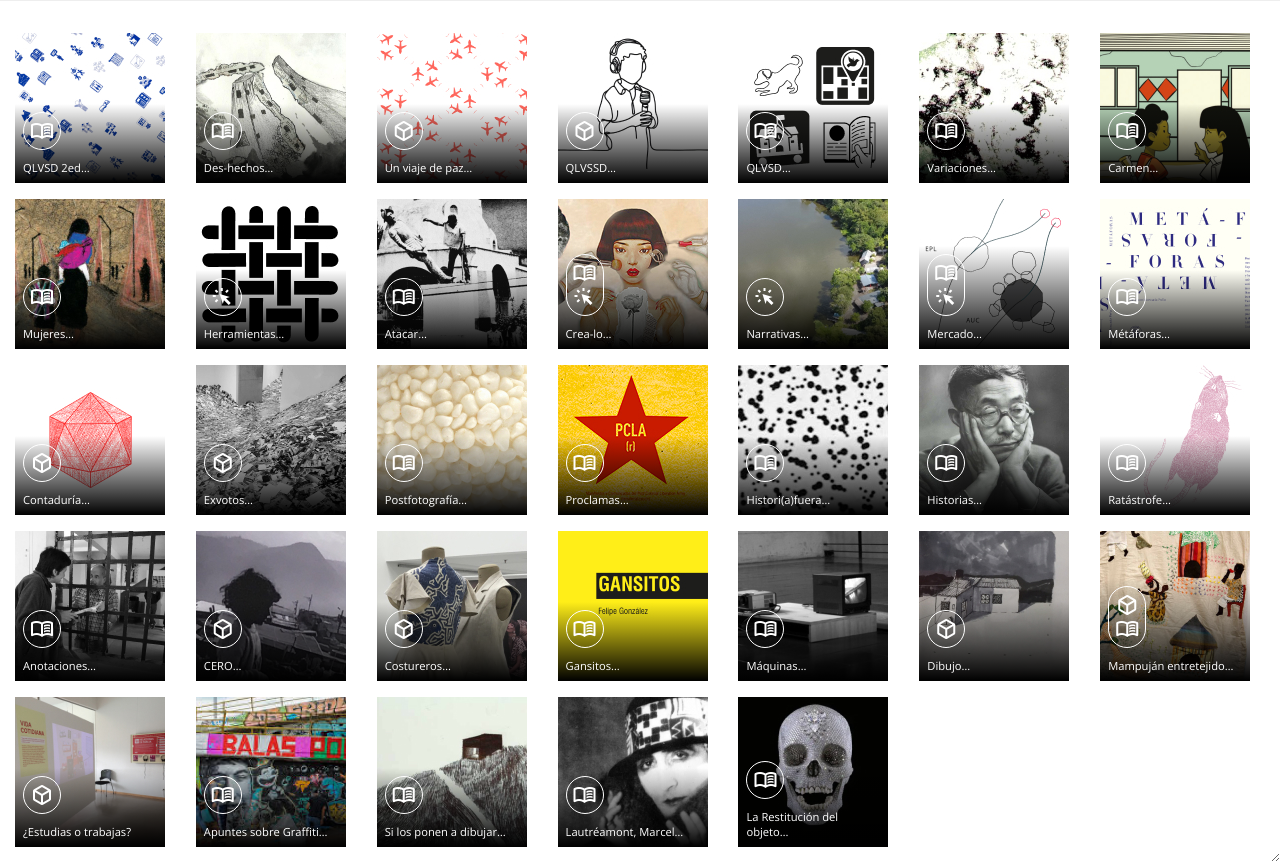
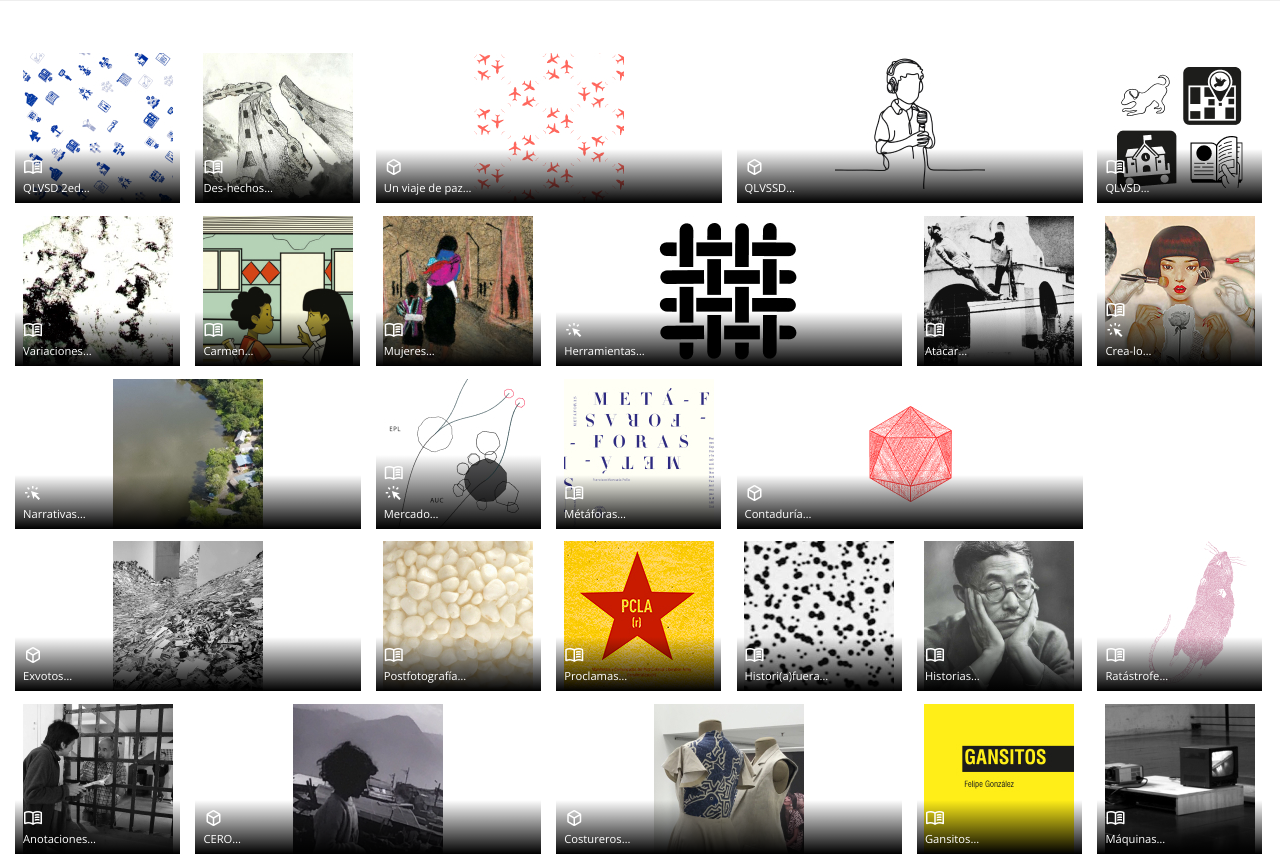
Before and after one commit to p-lasorda/fplsd, a plain HTML site: page index.html in a window 1280 px wide. Shown: the part 62-926 px from the top of the page. Drawn offline with nearby package versions, Linux system fonts and the light colour scheme.

Commit message:
Update styles.css

```diff
--- a/styles.css
+++ b/styles.css
@@ -5,20 +5,21 @@ body {
 }
 h1 {
   font-family: "Sora", sans-serif;
-  margin: 0rem;
-  font-weight: 600;
+  font-weight: 500;
   font-size: 3rem;
+  line-height: 1;
+  margin-bottom: 0px;
 }
 h2 {
   font-family: "Sora", sans-serif;
-  margin: 0rem;
   font-weight: 100;
-  font-size: 2rem;
+  font-size: 1.5rem;
+  line-height: 1.3;
 }
 h3 {
   font-family: "Sora", sans-serif;
   margin: 0rem;
-  font-weight: 600;
+  font-weight: 500;
   font-size: 1.5rem;
 }
 .mark  {
@@ -30,6 +31,45 @@ h3 {
 .mark--tertiary {
     background-color: #f8e177;
   }
+
+ul {
+  font-size: 0.7rem;
+  list-style-position: outside;
+}
+
+
+table {
+  height: 100%;
+  width: 100%;
+  table-layout: fixed;
+  border-collapse: collapse;
+  border-spacing: 1px;
+  text-align: left;
+  font-size: 0.6rem;
+  border: none;
+}
+
+
+
+table, td {
+  border: none !important;
+  color: #757575;
+  padding: 3px;
+  line-height: 1.6;
+  vertical-align: baseline;
+}
+
+
+table, tr {
+  border-top: 1px solid #757575;
+}
+tr:first-child {
+  border-top: none;
+}
+
+
+
+
 
 /* === NAVBAR === */
 .navbar {
@@ -57,7 +97,8 @@ h3 {
 }
 
 .material-symbols-outlined {
-  margin-right: 1rem;
+  margin-right: 0.5rem;
+  font-size: 20px;
 }
 
 
@@ -90,22 +131,22 @@ h3 {
 }
 
 .galeria {
-  margin-top: 80px;
+  margin-top: 100px;
   resize: both;
   overflow: auto;
   display: grid;
-  gap: 1rem;
-  row-gap: 1rem;
+  gap: 0.8rem;
+  row-gap: 0.8rem;
   padding: 15px;
   grid-template-rows: repeat(2, 1fr);
-  grid-template-columns: repeat(auto-fit, minmax(150px, 1fr));
+  grid-template-columns: repeat(auto-fit, minmax(165px, 1fr));
 }
 
 /* Fondo individual para cada item */
 
 .item1 {
-  background-image: url('assets/ps01-p.jpg');
-  width: 150px;
+  background-image: url('assets/ps01.jpg');
+  width: 165px;
   height: 150px;
   background-position: center;
   background-repeat: no-repeat;
@@ -115,7 +156,7 @@ h3 {
 
 .item2 {
   background-image: url('assets/ps02.jpg');
-  width: 150px;
+  width: 165px;
   height: 150px;
   background-position: center;
   background-repeat: no-repeat;
@@ -125,7 +166,7 @@ h3 {
 
 .item3 {
   background-image: url('assets/ps03.jpg');
-  width: 150px;
+  width: 165px;
   height: 150px;
   background-position: center;
   background-repeat: no-repeat;
@@ -135,7 +176,7 @@ h3 {
 
 .item4 {
   background-image: url('assets/ps04.jpg');
-  width: 150px;
+  width: 165px;
   height: 150px;
   background-position: center;
   background-repeat: no-repeat;
@@ -145,37 +186,42 @@ h3 {
 
 .item5 {
   background-image: url('assets/ps05.jpg');
-  width: 150px;
+  width: 346px;
   height: 150px;
   background-position: center;
   background-repeat: no-repeat;
   display: flex;
   flex-direction: column;
+  grid-column: span 2;
 }
+
+
 
 .item6 {
   background-image: url('assets/ps06.jpg');
-  width: 150px;
+  width: 346px;
   height: 150px;
   background-position: center;
   background-repeat: no-repeat;
   display: flex;
   flex-direction: column;
+  grid-column: span 2;
 }
 
 .item7 {
   background-image: url('assets/ps07.jpg');
-  width: 150px;
+  width: 346px;
   height: 150px;
   background-position: center;
   background-repeat: no-repeat;
   display: flex;
   flex-direction: column;
+  grid-column: span 2;
 }
 
 .item8 {
   background-image: url('assets/ps08.jpg');
-  width: 150px;
+  width: 165px;
   height: 150px;
   background-position: center;
   background-repeat: no-repeat;
@@ -185,7 +231,7 @@ h3 {
 
 .item9 {
   background-image: url('assets/ps09.jpg');
-  width: 150px;
+  width: 165px;
   height: 150px;
   background-position: center;
   background-repeat: no-repeat;
@@ -195,27 +241,29 @@ h3 {
 
 .item10 {
   background-image: url('assets/ps10.jpg');
-  width: 150px;
+  width: 346px;
   height: 150px;
   background-position: center;
   background-repeat: no-repeat;
   display: flex;
   flex-direction: column;
+  grid-column: span 2;
 }
 
 .item11 {
   background-image: url('assets/ps11.jpg');
-  width: 150px;
+  width: 346px;
   height: 150px;
   background-position: center;
   background-repeat: no-repeat;
   display: flex;
   flex-direction: column;
+  grid-column: span 2;
 }
 
 .item12 {
   background-image: url('assets/ps12.jpg');
-  width: 150px;
+  width: 165px;
   height: 150px;
   background-position: center;
   background-repeat: no-repeat;
@@ -225,7 +273,7 @@ h3 {
 
 .item13 {
   background-image: url('assets/ps13.jpg');
-  width: 150px;
+  width: 165px;
   height: 150px;
   background-position: center;
   background-repeat: no-repeat;
@@ -235,7 +283,7 @@ h3 {
 
 .item14 {
   background-image: url('assets/ps14.jpg');
-  width: 150px;
+  width: 165px;
   height: 150px;
   background-position: center;
   background-repeat: no-repeat;
@@ -245,7 +293,7 @@ h3 {
 
 .item15 {
   background-image: url('assets/ps15.jpg');
-  width: 150px;
+  width: 165px;
   height: 150px;
   background-position: center;
   background-repeat: no-repeat;
@@ -255,7 +303,7 @@ h3 {
 
 .item16 {
   background-image: url('assets/ps16.jpg');
-  width: 150px;
+  width: 165px;
   height: 150px;
   background-position: center;
   background-repeat: no-repeat;
@@ -265,7 +313,7 @@ h3 {
 
 .item17 {
   background-image: url('assets/ps17.jpg');
-  width: 150px;
+  width: 165px;
   height: 150px;
   background-position: center;
   background-repeat: no-repeat;
@@ -275,27 +323,27 @@ h3 {
 
 .item18 {
   background-image: url('assets/ps18.jpg');
-  width: 150px;
+  width: 346px;
   height: 150px;
   background-position: center;
   background-repeat: no-repeat;
   display: flex;
   flex-direction: column;
+  grid-column: span 2;
 }
-
 .item19 {
   background-image: url('assets/ps19.jpg');
-  width: 150px;
+  width: 346px;
   height: 150px;
   background-position: center;
   background-repeat: no-repeat;
   display: flex;
   flex-direction: column;
+  grid-column: span 2;
 }
-
 .item20 {
   background-image: url('assets/ps20.jpg');
-  width: 150px;
+  width: 165px;
   height: 150px;
   background-position: center;
   background-repeat: no-repeat;
@@ -305,7 +353,7 @@ h3 {
 
 .item21 {
   background-image: url('assets/ps21.jpg');
-  width: 150px;
+  width: 165px;
   height: 150px;
   background-position: center;
   background-repeat: no-repeat;
@@ -315,17 +363,18 @@ h3 {
 
 .item22 {
   background-image: url('assets/ps22.jpg');
-  width: 150px;
+  width: 346px;
   height: 150px;
   background-position: center;
   background-repeat: no-repeat;
   display: flex;
   flex-direction: column;
+  grid-column: span 2;
 }
 
 .item23 {
   background-image: url('assets/ps23.jpg');
-  width: 150px;
+  width: 165px;
   height: 150px;
   background-position: center;
   background-repeat: no-repeat;
@@ -335,7 +384,7 @@ h3 {
 
 .item24 {
   background-image: url('assets/ps24.jpg');
-  width: 150px;
+  width: 165px;
   height: 150px;
   background-position: center;
   background-repeat: no-repeat;
@@ -345,17 +394,18 @@ h3 {
 
 .item25 {
   background-image: url('assets/ps25.jpg');
-  width: 150px;
+  width: 346px;
   height: 150px;
   background-position: center;
   background-repeat: no-repeat;
   display: flex;
   flex-direction: column;
+  grid-column: span 2;
 }
 
 .item26 {
   background-image: url('assets/ps26.jpg');
-  width: 150px;
+  width: 165px;
   height: 150px;
   background-position: center;
   background-repeat: no-repeat;
@@ -365,7 +415,7 @@ h3 {
 
 .item27 {
   background-image: url('assets/ps27.jpg');
-  width: 150px;
+  width: 165px;
   height: 150px;
   background-position: center;
   background-repeat: no-repeat;
@@ -375,7 +425,7 @@ h3 {
 
 .item28 {
   background-image: url('assets/ps28.jpg');
-  width: 150px;
+  width: 165px;
   height: 150px;
   background-position: center;
   background-repeat: no-repeat;
@@ -385,7 +435,7 @@ h3 {
 
 .item29 {
   background-image: url('assets/ps29.jpg');
-  width: 150px;
+  width: 165px;
   height: 150px;
   background-position: center;
   background-repeat: no-repeat;
@@ -395,27 +445,29 @@ h3 {
 
 .item30 {
   background-image: url('assets/ps30.jpg');
-  width: 150px;
+  width: 346px;
   height: 150px;
   background-position: center;
   background-repeat: no-repeat;
   display: flex;
   flex-direction: column;
+  grid-column: span 2;
 }
 
 .item31 {
   background-image: url('assets/ps31.jpg');
-  width: 150px;
+  width: 346px;
   height: 150px;
   background-position: center;
   background-repeat: no-repeat;
   display: flex;
   flex-direction: column;
+  grid-column: span 2;
 }
 
 .item32 {
   background-image: url('assets/ps32.jpg');
-  width: 150px;
+  width: 165px;
   height: 150px;
   background-position: center;
   background-repeat: no-repeat;
@@ -425,7 +477,7 @@ h3 {
 
 .item33 {
   background-image: url('assets/ps33.jpg');
-  width: 150px;
+  width: 165px;
   height: 150px;
   background-position: center;
   background-repeat: no-repeat;
@@ -441,15 +493,15 @@ h3 {
   margin: 119px 0px 0px 0px;
   margin-top: auto;
 }
-.filter-white{
-  filter: brightness(0) invert(1);;
-}
 
-.project-info .material-symbols-outlined{
-  border:1px solid white;
+
+.project-info .material-symbols-outlined {
+  /*border:1px solid white;
   border-radius:20px;
-  padding:6px;
-  margin-bottom: 10px;
+  padding:5px;
+  margin-bottom: 5px;
+  filter: brightness(0) invert(1);*/
+  font-size: 20px;
 }
 
 /* === Popup === */
@@ -459,7 +511,7 @@ h3 {
   z-index: 2000;
   inset: 0;
   overflow: auto;
-  background-color: rgba(0, 0, 0, 0.6);
+  background-color: rgba(0, 0, 0, 0.7);
 }
 
 .popup-content {
@@ -477,7 +529,7 @@ h3 {
 .cerrar {
   position: absolute;
   top: 0.5rem;
-  right: 1.5rem;
+  right: 0.5rem;
   font-size: 1.5rem;
   cursor: pointer;
   color: #a5a5a5;
@@ -490,7 +542,7 @@ h3 {
 .popup-grid {
   display: grid;
   grid-template-columns: 1fr 1fr;
-  gap: 2rem;
+  gap: 1rem;
   align-items: flex-start;
 }
 
@@ -514,7 +566,7 @@ h3 {
 margin: 2rem;
 }
 
-.popup-texto p {
+.popup-texto {
   font-size: 0.8rem;
   color: #444;
   line-height: 1.6rem;
@@ -531,9 +583,9 @@ padding: 1.2rem;
 }
 
 .destacados .caja {
-flex: 1 1 300px;
+flex: 1 1 200px;
 background: #000;
-padding: 1rem;
+padding: 0.5rem;
 color: #fff;
 border: 0px solid #fff;
 border-radius: 0.5rem;
@@ -550,7 +602,7 @@ border-radius: 0.5rem;
   color: #fff;
   text-decoration: none;
 }
-.destacados .caja p {
+.destacados .caja {
   font-size: 0.8rem;
   line-height: 1.4rem;
 }
@@ -559,7 +611,7 @@ border-radius: 0.5rem;
 .acordeon-footer {
   text-align: center;
   padding: 15px;
-  font-size: 0.8rem;
+  font-size: 0.7rem;
   background: #000;
   color: #fff;
 }
@@ -620,25 +672,22 @@ border-radius: 0.5rem;
 
 /* === Formulario === */
 .formulario {
-  padding-top: 10px;
+  padding-top: 2px;
 }
 
 .formulario form {
   display: flex;
   flex-direction: column;
-  gap: 7px;
-}
-
-.formulario label {
+  gap: 3px;
 }
 
 .formulario input,
 .formulario textarea {
-  padding: 0.5rem;
+  padding: 0.3rem;
   font-family: 'Open Sans', sans-serif;
   font-size: 0.8rem;
   border:none;
-  border-bottom: 1px solid #fff;
+  border-bottom: 1px solid rgb(57 57 57);
   background-color: black;
   color: #fff;
 }
@@ -651,7 +700,7 @@ border-radius: 0.5rem;
   cursor: pointer;
   border-radius: 2rem;
   background-color: #000;
-  margin: 10px;
+  margin-top: 5px;
 }
 
 .formulario button:hover {
```
